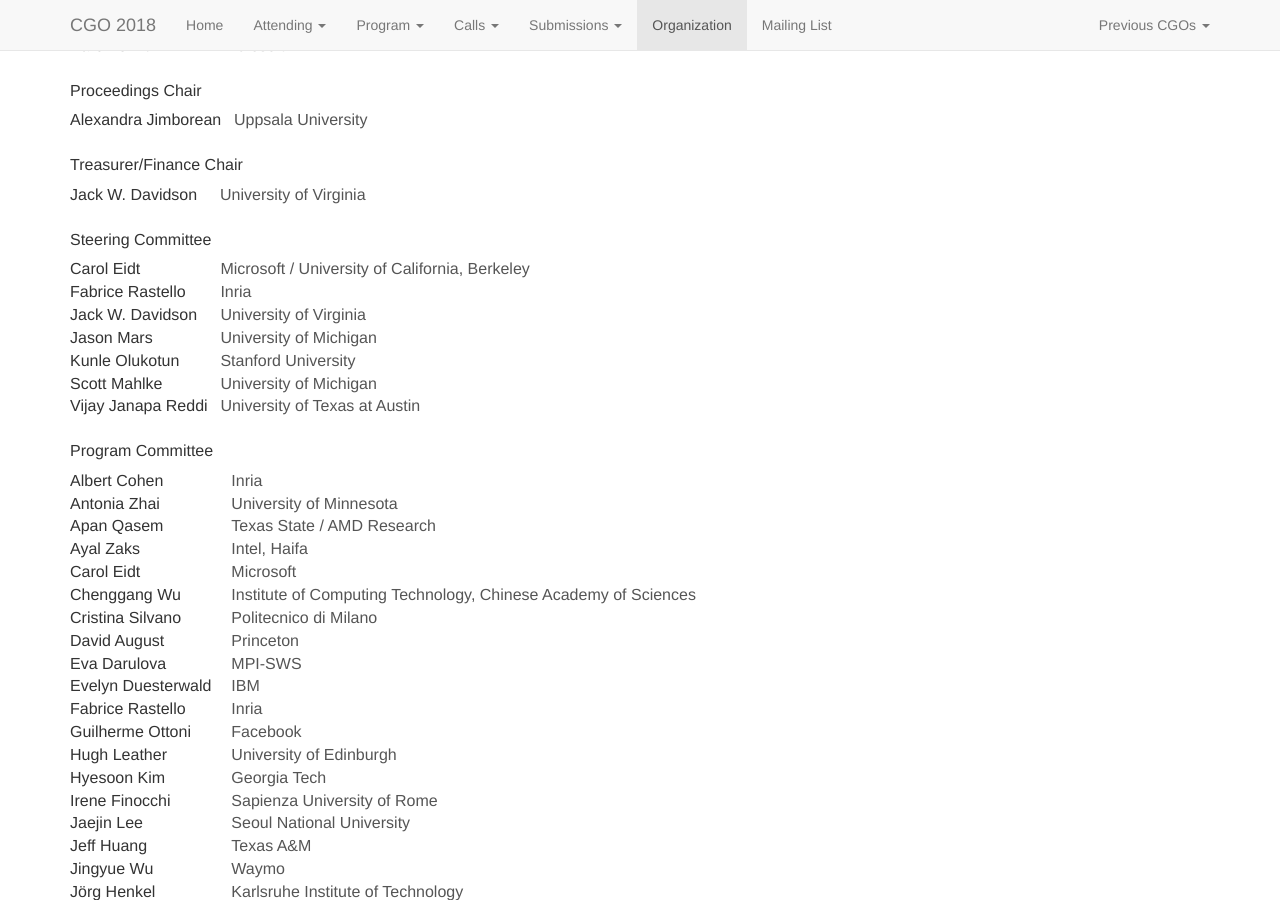
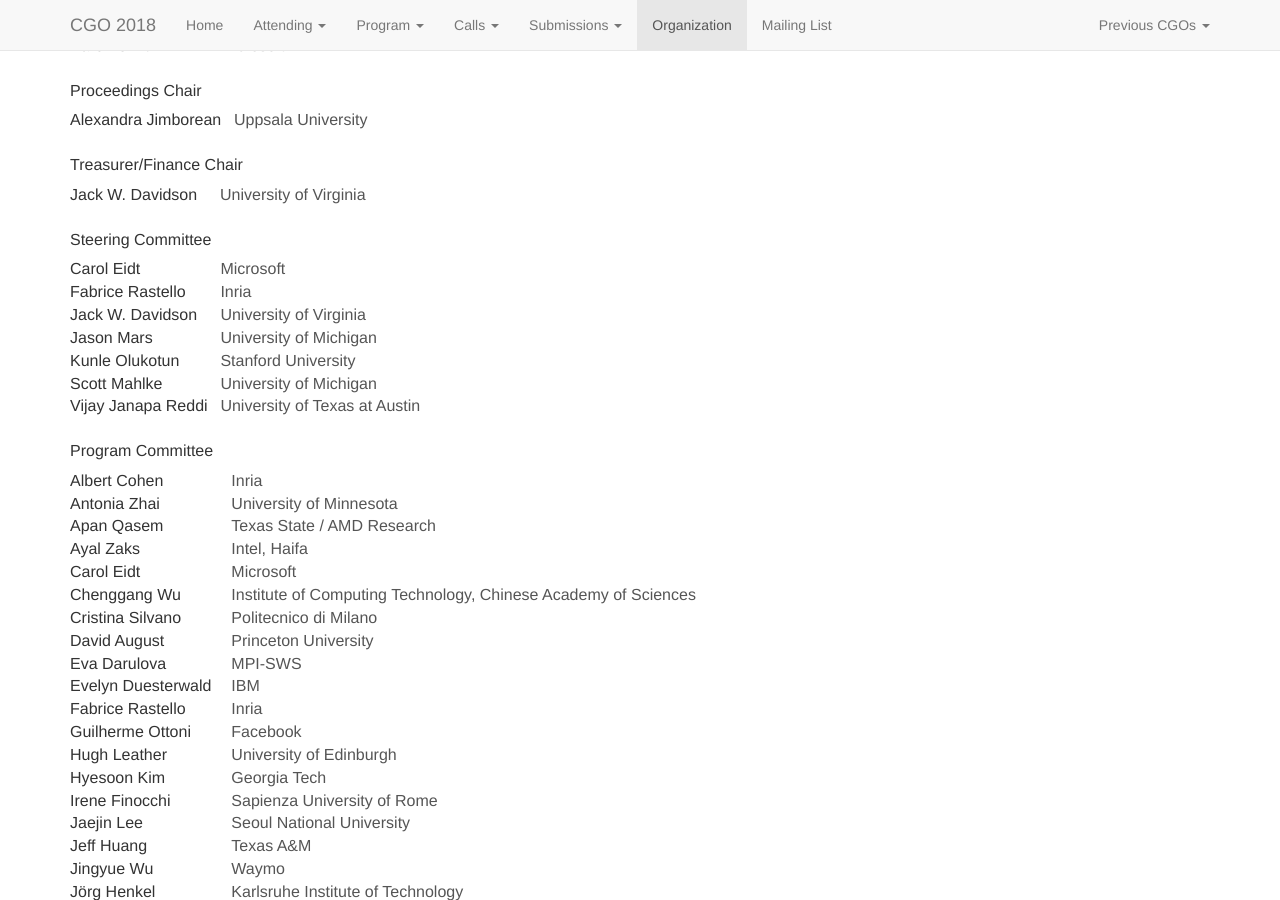
Before and after one commit to ChrisCummins/cgo2018, a Jekyll site: the page built from organization.html, in a window 1280 px wide and 900 px high, scrolled down 715 px. Built offline with Jekyll 4.4.1, drawn with Linux system fonts in a browser that asks for light colours; nearby versions of some CDN libraries; comment, search, counter and statistics services are not loaded.

Commit message:
org updates

```diff
--- a/organization.html
+++ b/organization.html
@@ -63,7 +63,7 @@ title: Organization
 
         <h5>Steering Committee</h5>
         <table>
-          <tr><td>Carol Eidt</td><td>Microsoft / University of California, Berkeley</td></tr>
+          <tr><td>Carol Eidt</td><td>Microsoft</td></tr>
           <tr><td>Fabrice Rastello</td><td>Inria</td></tr>
           <tr><td>Jack W. Davidson</td><td>University of Virginia</td></tr>
           <tr><td>Jason Mars</td><td>University of Michigan</td></tr>
```
Also changed, not shown: other parts of organization.html (+1 -1 lines).
